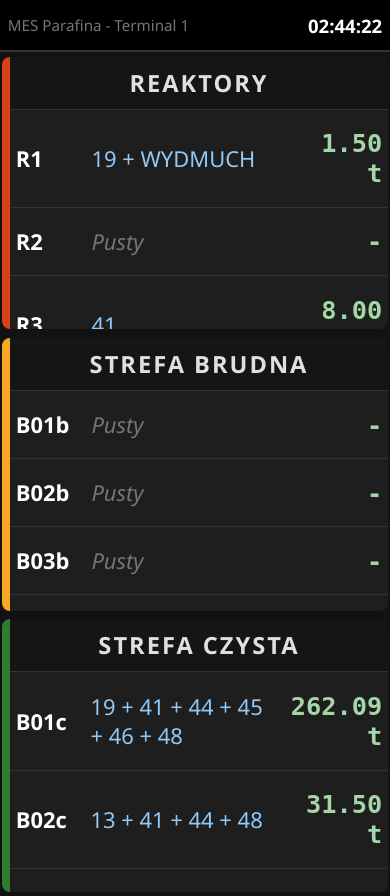
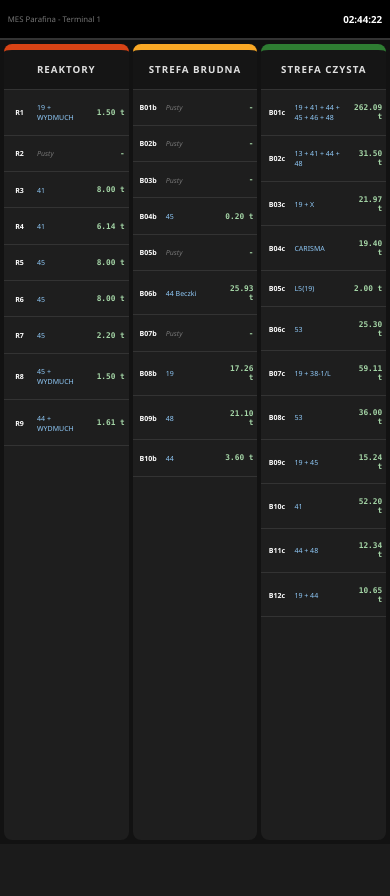
Before and after one commit to kanaboid/mes-parafina-app, a Flask app: page /kiosk/terminal-1 in a window 390 px wide. After the commit the page ends 617 px from the top, so only its background shows below. Run offline with Flask 3, Linux system fonts and the light colour scheme; data comes from the database, SQL or seed files in the repository; parts of the project's set-up code (start-up, migrations or seed data) failed here and were passed over; some libraries are stand-ins or nearby versions.

Commit message:
Refactor terminal_1.html layout and styling for improved usability
- Adjusted CSS properties for better responsiveness and readability, including changes to flex direction and padding.
- Updated font sizes and margins to enhance visual hierarchy and clarity.
- Modified table layout and column widths to accommodate content better, ensuring a more user-friendly interface.
- Improved comments for better understanding of the code structure and functionality.

```diff
--- a/app/templates/kiosk/terminal_1.html
+++ b/app/templates/kiosk/terminal_1.html
@@ -33,7 +33,7 @@
             overflow: hidden;
             height: 100vh;
             display: flex;
-            flex-direction: column; /* Ustawia sekcje jedna pod drugą (w pionie) */
+            flex-direction: column;
         }
 
         header {
@@ -43,46 +43,47 @@
             padding: 1.5vh 2vw;
             background-color: #000;
             border-bottom: 2px solid var(--border-color);
-            font-size: 1.8vh;
+            font-size: 2vw;
             color: var(--text-muted);
         }
 
         .clock {
             font-weight: bold;
-            font-size: 2.2vh;
+            font-size: 2.5vw;
             color: #fff;
         }
 
         .wrapper {
             display: flex;
-            flex-direction: column; /* Gwarancja pionowego układu sekcji */
+            flex-direction: row; /* ZMIANA: Układ kolumnowy (obok siebie) */
             flex: 1;
             height: 100%;
+            padding: 1vw;
+            gap: 1vw; /* Odstępy między kolumnami */
         }
 
         .section {
-            flex: 1; /* Każda z 3 sekcji zajmie dokładnie 1/3 wysokości ekranu */
+            flex: 1; /* Każda sekcja zajmuje dokładnie 1/3 szerokości */
             display: flex;
             flex-direction: column;
-            margin: 0.5vh 0.5vw;
             background-color: var(--panel-bg);
             border-radius: 8px;
             overflow: hidden;
-            border-left: 8px solid transparent;
+            border-top: 6px solid transparent; /* ZMIANA: Akcent na górze zamiast z boku */
         }
 
-        .section.reactor { border-left-color: var(--accent-reactor); }
-        .section.dirty { border-left-color: var(--accent-dirty); }
-        .section.clean { border-left-color: var(--accent-clean); }
+        .section.reactor { border-top-color: var(--accent-reactor); }
+        .section.dirty { border-top-color: var(--accent-dirty); }
+        .section.clean { border-top-color: var(--accent-clean); }
 
         .section-title {
-            font-size: 2.8vh;
+            font-size: 2.5vw;
             font-weight: bold;
             text-align: center;
-            padding: 1.2vh;
+            padding: 1.5vh 0;
             background-color: rgba(0, 0, 0, 0.3);
             border-bottom: 1px solid var(--border-color);
-            letter-spacing: 2px;
+            letter-spacing: 1px;
         }
 
         .table-container {
@@ -95,32 +96,36 @@
         table {
             width: 100%;
             border-collapse: collapse;
+            table-layout: fixed; /* Zapobiega rozpychaniu kolumn przez długi tekst */
         }
 
         td {
-            padding: 2.2vh 1.5vw;
-            font-size: 2.6vh; /* Znacznie większa czcionka, bo nie mamy nagłówków */
+            padding: 1.5vh 0.5vw;
+            font-size: 1.8vw; /* Dopasowane do wąskich kolumn w trybie portretowym */
             border-bottom: 1px solid var(--border-color);
+            word-wrap: break-word;
         }
 
         .col-name {
-            width: 20%;
+            width: 25%;
             font-weight: bold;
             color: #fff;
+            text-align: center;
         }
 
         .col-mix {
-            width: 55%;
-            color: #90caf9; /* Jasnoniebieski dla nazwy */
+            width: 45%;
+            color: #90caf9;
         }
 
         .col-qty {
-            width: 25%;
+            width: 30%;
             text-align: right;
             font-family: monospace;
-            font-size: 3vh;
+            font-size: 2vw;
             font-weight: bold;
-            color: #a5d6a7; /* Delikatny zielony dla wag */
+            color: #a5d6a7;
+            padding-right: 1vw;
         }
 
         .empty-mix {
@@ -169,7 +174,7 @@
     </div>
 
     <script>
-        // 1. Zegar czasu rzeczywistego
+        // Zegar
         function updateClock() {
             const now = new Date();
             document.getElementById('clock').innerText = now.toLocaleTimeString('pl-PL');
@@ -177,21 +182,19 @@
         setInterval(updateClock, 1000);
         updateClock();
 
-        // 2. Połączenie Socket.IO
+        // Socket.IO
         const socket = io();
 
-        // Pierwsze pobranie danych
         fetch('/api/dashboard/main-status')
             .then(response => response.json())
             .then(data => updateTables(data))
             .catch(err => console.error("Błąd pobierania danych:", err));
 
-        // Nasłuchiwanie na aktualizacje
         socket.on('dashboard_update', function(data) {
             updateTables(data);
         });
 
-        // 3. Logika renderowania
+        // Logika
         function updateTables(data) {
             renderTable('table-reactors', data.all_reactors);
             renderTable('table-dirty', data.beczki_brudne);
@@ -203,26 +206,25 @@
             tbody.innerHTML = '';
 
             if (!equipmentList || equipmentList.length === 0) {
-                tbody.innerHTML = `<tr><td colspan="3" style="text-align:center;" class="empty-mix">Brak urządzeń w tej strefie</td></tr>`;
+                tbody.innerHTML = `<tr><td colspan="3" style="text-align:center;" class="empty-mix">Brak urządzeń w strefie</td></tr>`;
                 return;
             }
 
             equipmentList.forEach(eq => {
                 const tr = document.createElement('tr');
 
-                // 1 kolumna: Nazwa sprzętu (np. R1, B01b)
+                // Kolumna 1: Nazwa sprzętu
                 const nameCell = `<td class="col-name">${eq.nazwa}</td>`;
 
-                // 2 kolumna: Nazwa oparta na składzie (np. T-10 + 19) zamiast kodu partii
+                // Kolumna 2: Zawartość oparta na składzie
                 let mixName = '<span class="empty-mix">Pusty</span>';
                 if (eq.partia && eq.partia.sklad && eq.partia.sklad.length > 0) {
-                    // Wyciągamy nazwy surowców ze składu i łączymy plusem
                     mixName = eq.partia.sklad.map(s => s.material_type).join(' + ');
                 }
 
                 const mixCell = `<td class="col-mix">${mixName}</td>`;
 
-                // 3 kolumna: Ilość w tonach (priorytet: odczyt czujnika -> waga logiczna -> puste)
+                // Kolumna 3: Ilość
                 let qtyTons = '-';
                 if (eq.poziom_tony !== null && eq.poziom_tony !== undefined) {
                     qtyTons = eq.poziom_tony.toFixed(2) + ' t';
```
